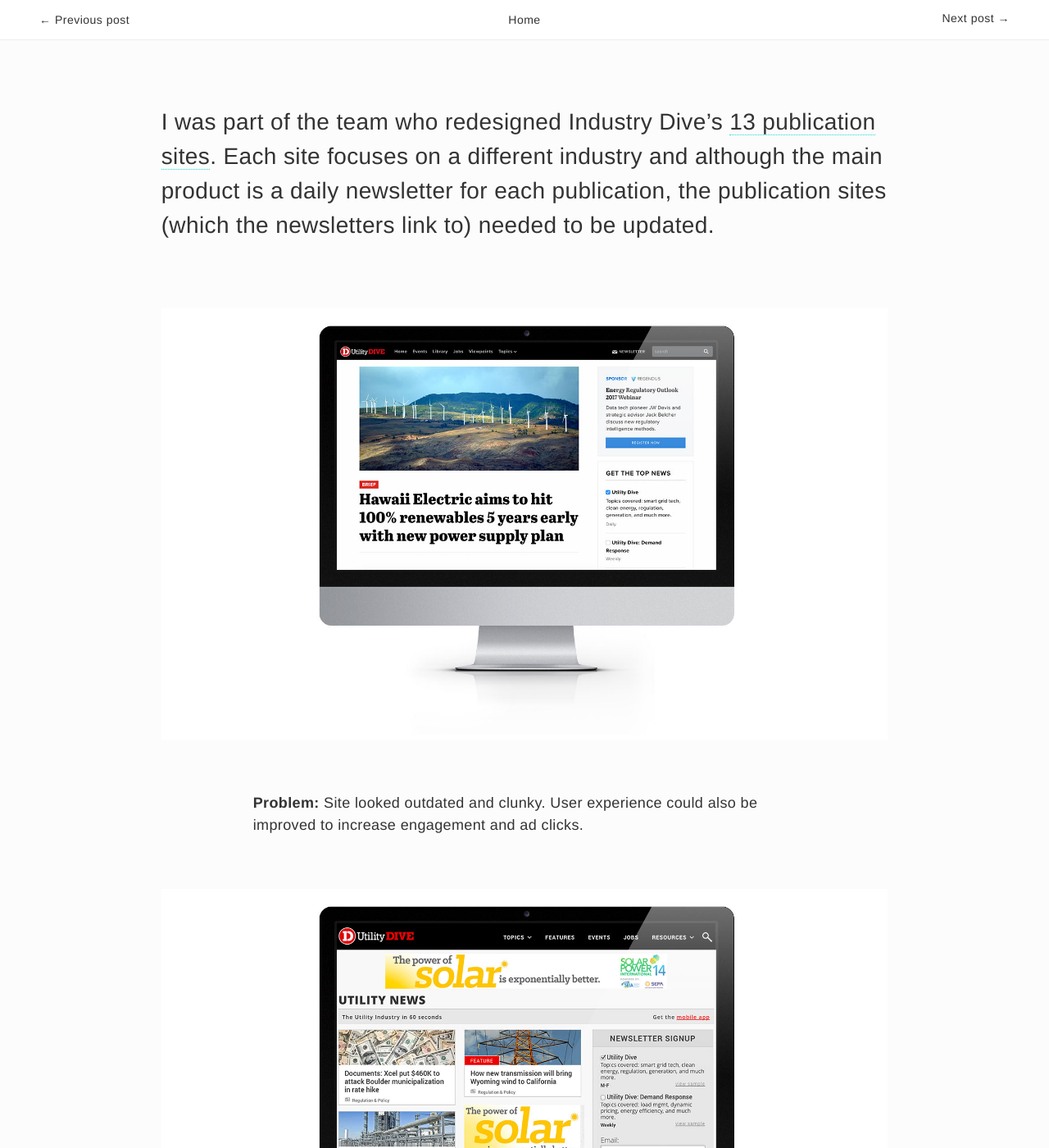
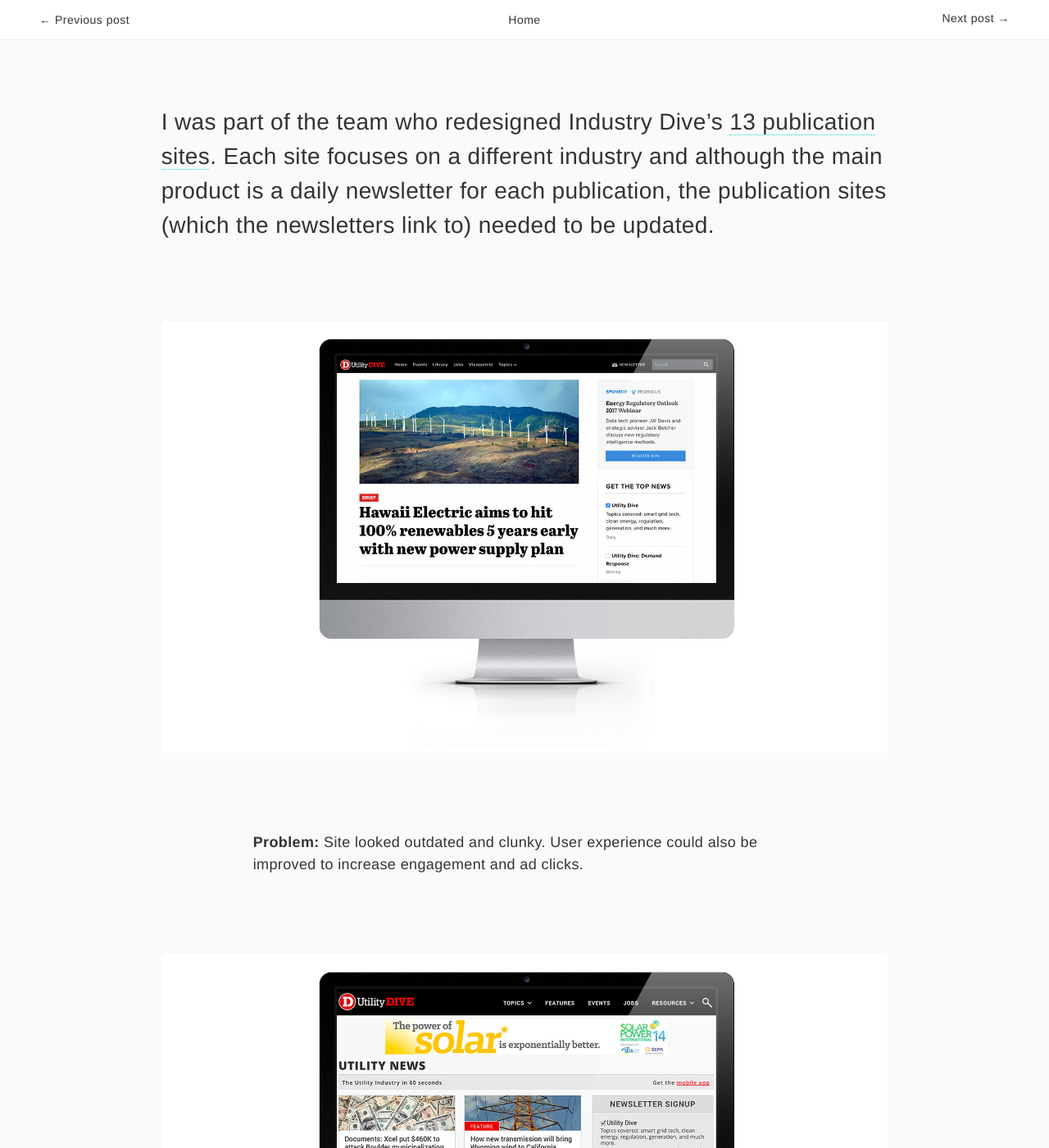
Before and after one commit to nancopeland/old-portfolio-site, a Jekyll site: the page built from _posts/2016-12-29-pub-site-redesign.markdown, in a window 1280 px wide and 1400 px high. Shown: the whole window at 82% size. Built offline with Jekyll 4.4.1, drawn with Linux system fonts in a browser that asks for light colours; nearby versions of some CDN libraries.

Commit message:
cleans up pubs post, still need to apply this to other posts

```diff
--- a/_posts/2016-12-29-pub-site-redesign.markdown
+++ b/_posts/2016-12-29-pub-site-redesign.markdown
@@ -34,8 +33,10 @@
 
 {:.p-img}
 ![new site]({{ site.url }}/assets/img/pub_sites/pub_site_new.jpg)
+
 {:.p-img}
 ![new site article]({{ site.url }}/assets/img/pub_sites/pub_site_new_article.gif){:width='700px'}
+
 {:.p-img}
 ![new site jobs]({{ site.url }}/assets/img/pub_sites/pub_site_new_jobs.jpg)
 
@@ -45,6 +46,7 @@
 
 {:.p-img}
 ![navigation]({{ site.url }}/assets/img/pub_sites/pub_site_navigation.gif){:width='300px'}
+
 {:.p-img}
 ![navigation topics]({{ site.url }}/assets/img/pub_sites/pub_site_navigation_topics.gif){:width='300px'}
 
@@ -54,8 +56,10 @@
 
 {:.p-img}
 ![native ad desktop]({{ site.url }}/assets/img/pub_sites/pub_site_ad_desktop.jpg)
+
 {:.p-img}
 ![native ad desktop]({{ site.url }}/assets/img/pub_sites/pub_site_ad_desktop2.jpg)
+
 {:.p-img}
 ![native ad mobile]({{ site.url }}/assets/img/pub_sites/pub_site_ad_mobile.jpg){:width='300px'}
 
@@ -69,5 +73,6 @@
 
 {:.p-img}
 ![mobile menu]({{ site.url }}/assets/img/pub_sites/pub_site_menu_mobile.gif){:width='320px'}
+
 {:.p-img}
 ![desktop menu]({{ site.url }}/assets/img/pub_sites/pub_site_menu_desktop.gif){:width='700px'}
--- a/_sass/partials/_footer.scss
+++ b/_sass/partials/_footer.scss
@@ -2,9 +2,9 @@
 
 .footer-wrapper {
 	border-top: 1px solid #eee;
-	margin-top: 1.5rem;
+	margin-top: 3rem;
 	max-width: 55rem;
-	padding: 1.5rem 0 2.5rem 0;
+	padding: 1.5rem 0 2rem 0;
 	p {
 		font-size: .875rem;
 	}
--- a/_sass/partials/_posts.scss
+++ b/_sass/partials/_posts.scss
@@ -47,7 +47,7 @@
 	}
 	img {
 		display: block;
-		margin: 2rem auto;
+		margin: 3rem auto;
 	}
 	code {
 		background-color: $turquoise-light;
@@ -81,7 +81,7 @@
 			padding: 0 9.5rem;
 		}
 		img {
-			margin: 4rem auto;
+			margin: 6rem auto;
 		}
 		.p-img { // keeps imgs going full width
 			padding: 0;
--- a/_sass/partials/_universal.scss
+++ b/_sass/partials/_universal.scss
@@ -2,7 +2,7 @@
 
 body {
 	color: $dark-grey;
-	background-color: #fcfcfc;
+	background-color: #fafafa;
 	overflow-y: scroll;
 	&.no-scroll {
 		overflow-y: hidden;
```
Also changed, not shown: other parts of _posts/2016-12-29-pub-site-redesign.markdown (+1 -2 lines), 4 other files.
